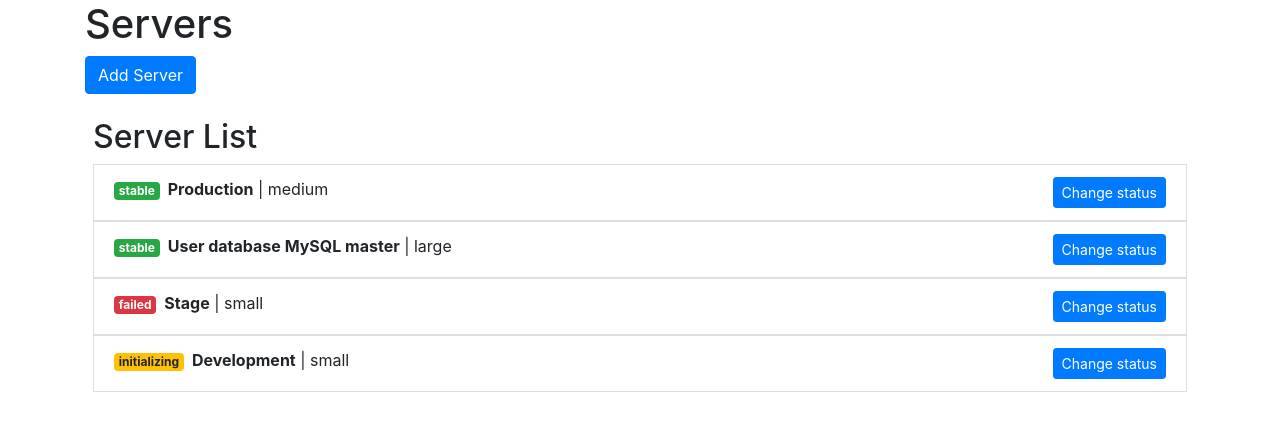
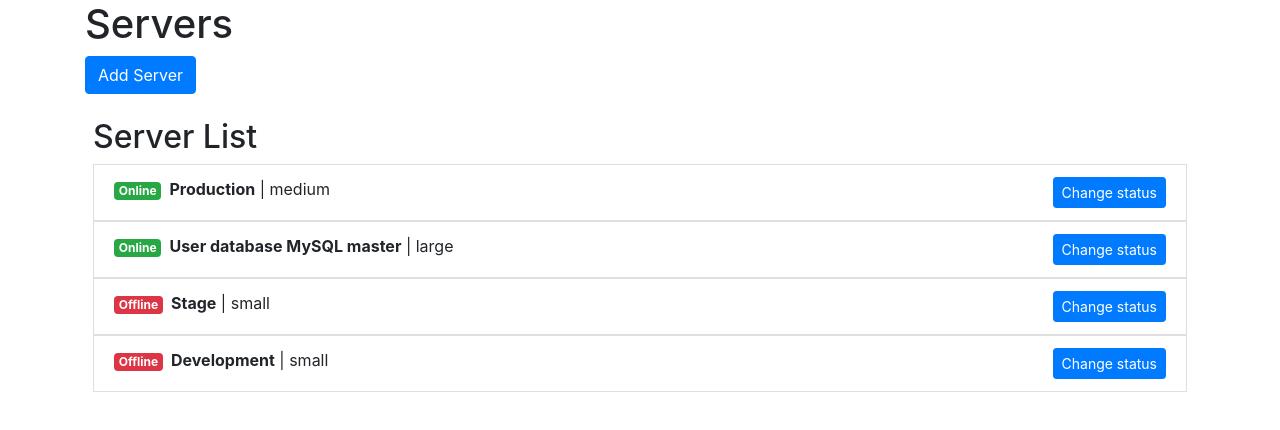
Before and after one commit to milioce/ng-course-basic, an Angular app: page / in a window 1280 px wide. Shown: the top 430 px of the page. Built offline with nearby package versions, Linux system fonts and the light colour scheme.

Commit message:
10 Forms - Submit form and save server

```diff
--- a/src/app/servers/create-server/create-server.component.html
+++ b/src/app/servers/create-server/create-server.component.html
@@ -5,6 +5,7 @@
       <input id="name" class="form-control" type="text"
              formControlName="name"
              placeholder="Please, enter a server name">
+
        <span *ngIf="name.errors && name.touched && name.hasError('required')"
          class="error">El nombre es obligatorio</span>
        <span *ngIf="name.errors && name.touched && name.hasError('maxlength')"
@@ -17,6 +18,12 @@
       <input id="id" class="form-control" type="number"
              formControlName="id"
              placeholder="Please, enter a server ID">
+
+       <span *ngIf="id.errors && id.touched && id.hasError('required')"
+         class="error">El id es obligatorio</span>
+       <span *ngIf="id.errors && id.touched && id.hasError('pattern')"
+             class="error">El id debe ser mayor que 0
+       </span>
     </div>
     <div class="form-group">
       <label for="status">Status</label>
--- a/src/app/servers/create-server/create-server.component.ts
+++ b/src/app/servers/create-server/create-server.component.ts
@@ -1,5 +1,6 @@
 import { Component, EventEmitter, OnInit, Output } from '@angular/core';
 import { FormControl, FormGroup, Validators } from '@angular/forms';
+import { Server } from '../server.model';
 
 @Component({
   selector: 'app-create-server',
@@ -8,6 +9,7 @@ import { FormControl, FormGroup, Validators } from '@angular/forms';
 })
 export class CreateServerComponent implements OnInit {
   @Output() cancel = new EventEmitter<boolean>();
+  @Output() submit = new EventEmitter<Server>();
 
   instanceTypeOptions = ['large', 'medium', 'small'];
   positiveNumberPattern = /^\d*[1-9]$/;
@@ -52,7 +54,17 @@ export class CreateServerComponent implements OnInit {
   }
 
   onSubmit() {
-    console.log('form.value', this.form.value);
+    if (this.form.valid) {
+      const server = new Server(
+        this.name.value,
+        this.id.value,
+        this.status.value,
+        this.instanceType.value
+      );
+      this.submit.emit(server);
+    } else {
+      this.form.markAllAsTouched();
+    }
   }
 
   onCancel() {
--- a/src/app/servers/server/server.component.ts
+++ b/src/app/servers/server/server.component.ts
@@ -15,9 +15,8 @@ export class ServerComponent implements OnInit {
 
   getStatusClass(server: Server) {
     const classes = {
-      'stable': 'badge-success',
-      'failed': 'badge-danger',
-      'initializing': 'badge-warning'
+      'Online': 'badge-success',
+      'Offline': 'badge-danger',
     }
 
     return classes[server.status];
--- a/src/app/servers/servers.component.html
+++ b/src/app/servers/servers.component.html
@@ -9,7 +9,9 @@
   <div *ngIf="displayForm" class="card mt-4">
     <h2 class="card-header">Create new server</h2>
     <div class="card-body">
-      <app-create-server (cancel)="displayForm = false"></app-create-server>
+      <app-create-server
+        (cancel)="displayForm = false"
+        (submit)="onCreateServer($event)"></app-create-server>
     </div>
   </div>
 
--- a/src/app/servers/servers.component.ts
+++ b/src/app/servers/servers.component.ts
@@ -16,7 +16,9 @@ export class ServersComponent {
     this.servers = service.servers;
   }
 
-  onCreateServer() {
+  onCreateServer(server: Server) {
+    this.service.addServer(server);
+    this.displayForm = false;
   }
 
   changeServerStatus(server: Server) {
--- a/src/app/servers/services/servers.service.ts
+++ b/src/app/servers/services/servers.service.ts
@@ -6,10 +6,10 @@ import { LoggerService } from './logger.service';
 })
 export class ServersService {
   servers: Server[] = [
-    new Server('Production', 0, 'stable', 'medium'),
-    new Server('User database MySQL master', 1, 'stable', 'large'),
-    new Server('Stage', 2, 'failed', 'small'),
-    new Server('Development', 3, 'initializing', 'small')
+    new Server('Production', 0, 'Online', 'medium'),
+    new Server('User database MySQL master', 1, 'Online', 'large'),
+    new Server('Stage', 2, 'Offline', 'small'),
+    new Server('Development', 3, 'Offline', 'small')
   ];
 
   constructor(private logger: LoggerService) {}
@@ -19,8 +19,10 @@ export class ServersService {
   }
 
   changeStatus(server: Server) {
-    const status = server.status === 'stable' ? 'failed' : 'stable';
-    this.servers[server.id].status = status;
+    const status = server.status === 'Online' ? 'Offline' : 'Online';
+    const index = this.servers.findIndex(item => item.id === server.id);
+
+    this.servers[index].status = status;
   }
 
   logNewServer(server: Server) {
```
